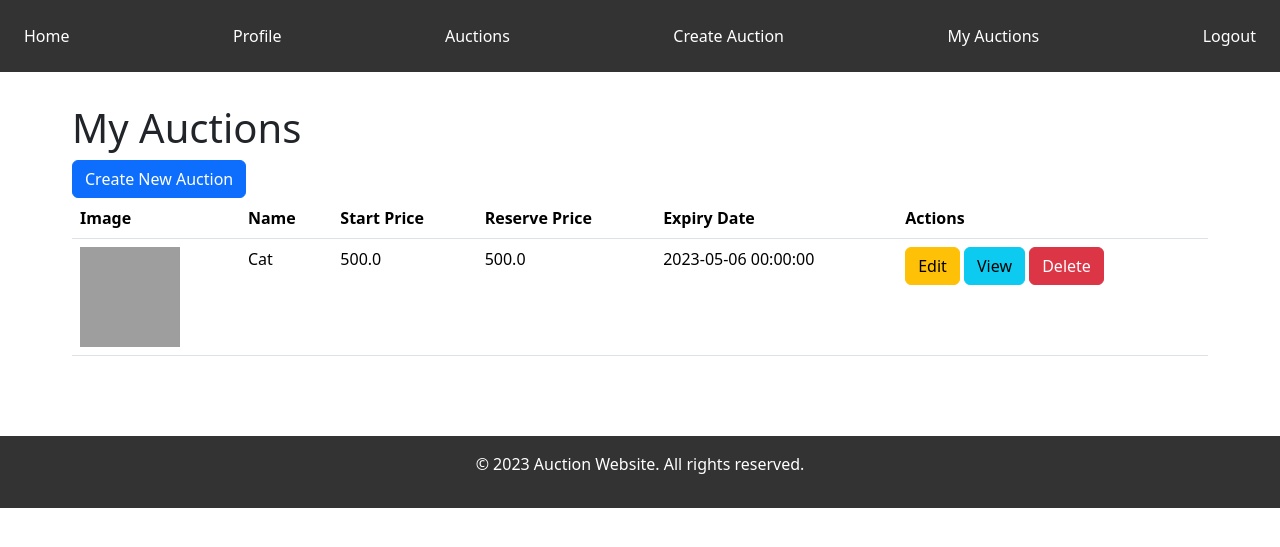
After one commit to SimBuds/AuctionWebsite, a Flask app: page /my-auctions in a window 1280 px wide. The commit adds this page. Shown: the top 547 px of the page. Run offline with Flask 3, Linux system fonts and the light colour scheme; a user stored in the database is signed in; grey boxes are pictures that could not be loaded.

Commit message:
Bidding and CRUD of BID

```diff
--- a/app.py
+++ b/app.py
@@ -1,9 +1,9 @@
-import datetime
+import datetime, atexit
 from flask import Flask, render_template, redirect, url_for, flash, request
 from flask_sqlalchemy import SQLAlchemy
 from flask_login import LoginManager, UserMixin, login_user, logout_user, login_required, current_user
 from werkzeug.security import generate_password_hash, check_password_hash
-
+from apscheduler.schedulers.background import BackgroundScheduler
 from models import db, User, Auction, Bid
 
 app = Flask(__name__)
@@ -77,31 +77,136 @@ def auctions():
     active_auctions = Auction.query.filter(Auction.expiryDate > datetime.datetime.utcnow()).all()
     return render_template('auctions.html', auctions=active_auctions)
 
-@app.route('/create_auction', methods=['GET', 'POST'])
+@app.route('/create-auction', methods=['GET', 'POST'])
 @login_required
 def create_auction():
     if request.method == 'POST':
+        # Get form data and validate
         image = request.form['image']
-        start_price = request.form['start_price']
-        reserve_price = request.form['reserve_price']
+        start_price = float(request.form['start_price'])
+        reserve_price = float(request.form['reserve_price'])
         name = request.form['name']
         description = request.form['description']
-        expiry_date = request.form['expiry_date']
+        expiry_date = datetime.strptime(request.form['expiry_date'], '%Y-%m-%d')  # Assuming expiry_date is in 'YYYY-MM-DD' format
 
-        # Convert input to correct data types
-        start_price = float(start_price)
-        reserve_price = float(reserve_price)
-        expiry_date = datetime.datetime.strptime(expiry_date, '%Y-%m-%d')
-
-        auction = Auction(image=image, startPrice=start_price, reservePrice=reserve_price, name=name,
-                          description=description, expiryDate=expiry_date, userId=current_user.id)
+        # Create new auction and save to the database
+        auction = Auction(image=image, start_price=start_price, reserve_price=reserve_price, name=name, description=description, expiry_date=expiry_date, userId=current_user.id)
         db.session.add(auction)
         db.session.commit()
 
-        flash('Auction created successfully!')
+        flash('Auction created successfully.')
+        return redirect(url_for('my_auctions'))
+
+    return render_template('auction_form.html')
+
+@app.route('/edit-auction/<int:auction_id>', methods=['GET', 'POST'])
+@login_required
+def edit_auction(auction_id):
+    auction = Auction.query.get(auction_id)
+
+    if auction.userId != current_user.id:
+        flash("You don't have permission to edit this auction.")
         return redirect(url_for('index'))
 
-    return render_template('create_auction.html')
+    if request.method == 'POST':
+        # Get form data and validate
+        auction.image = request.form['image']
+        auction.start_price = float(request.form['start_price'])
+        auction.reserve_price = float(request.form['reserve_price'])
+        auction.name = request.form['name']
+        auction.description = request.form['description']
+        auction.expiry_date = datetime.strptime(request.form['expiry_date'], '%Y-%m-%d')
+
+        # Save changes to the database
+        db.session.commit()
+
+        flash('Auction updated successfully.')
+        return redirect(url_for('my_auctions'))
+
+    return render_template('auction_form.html', auction=auction, action="Edit")
+
+@app.route('/delete-auction/<int:auction_id>', methods=['POST'])
+@login_required
+def delete_auction(auction_id):
+    auction = Auction.query.get_or_404(auction_id)
+
+    # Ensure the current user is the owner of the auction or an admin
+    if current_user.id != auction.userId and current_user.role != 'admin':
+        flash('You do not have permission to delete this auction.')
+        return redirect(url_for('index'))
+
+    # Delete associated bids
+    Bid.query.filter_by(auctionId=auction_id).delete()
+
+    # Delete the auction
+    db.session.delete(auction)
+    db.session.commit()
+
+    flash('Auction deleted successfully.')
+    return redirect(url_for('my_auctions'))
+
+@app.route('/auction/<int:auction_id>', methods=['GET', 'POST'])
+@login_required
+def auction_detail(auction_id):
+    auction = Auction.query.get_or_404(auction_id)
+    bids = Bid.query.filter_by(auctionId=auction_id).order_by(Bid.amount.desc()).all()
+
+    if request.method == 'POST':
+        bid_amount = float(request.form['bid_amount'])
+
+        highest_bid = bids[0].amount if bids else auction.startPrice
+        if bid_amount > highest_bid:
+            new_bid = Bid(amount=bid_amount, userId=current_user.id, auctionId=auction_id, result="pending")
+            db.session.add(new_bid)
+            db.session.commit()
+
+            bids = Bid.query.filter_by(auctionId=auction_id).order_by(Bid.amount.desc()).all()
+            flash('Your bid was successfully placed.')
+        else:
+            flash('Your bid must be higher than the current highest bid.')
+
+    return render_template('auction_detail.html', auction=auction, bids=bids)
+
+@app.route('/edit_profile', methods=['GET', 'POST'])
+@login_required
+def edit_profile():
+    if request.method == 'POST':
+        # Update user information
+        current_user.username = request.form['username']
+        current_user.email = request.form['email']
+        db.session.commit()
+        flash('Profile updated successfully.')
+        return redirect(url_for('profile'))
+
+    return render_template('edit_profile.html')
+
+@app.route('/my-auctions')
+@login_required
+def my_auctions():
+    user_id = current_user.id
+    auctions = Auction.query.filter_by(userId=user_id).all()
+    return render_template('my_auctions.html', auctions=auctions)
+
+def check_expired_auctions():
+    expired_auctions = Auction.query.filter(Auction.expiryDate < datetime.now()).all()
+    for auction in expired_auctions:
+        bids = Bid.query.filter(Bid.auctionId == auction.id).order_by(Bid.amount.desc()).all()
+        if bids and bids[0].amount >= auction.reservePrice:
+            winning_bid = bids[0]
+            winning_bid.result = 'winning'
+            db.session.commit()
+        else:
+            for bid in bids:
+                bid.result = 'losing'
+            db.session.commit()
+
+# Initialize the scheduler
+scheduler = BackgroundScheduler()
+scheduler.add_job(func=check_expired_auctions, trigger="interval", minutes=2.5)
+scheduler.start()
+
+# Shut down the scheduler when exiting the app
+atexit.register(lambda: scheduler.shutdown())
 
 if __name__ == '__main__':
     app.run(debug=True)
--- a/templates/create_auction.html
+++ b/templates/auction_form.html
@@ -1,13 +1,9 @@
 {% extends 'base.html' %}
 
 {% block content %}
-  <h1>Create Auction</h1>
   <form method="POST" action="{{ url_for('create_auction') }}">
     <label for="image">Image URL:</label>
     <input type="text" id="image" name="image" required>
-
-    <label for="start_price">Start Price:</label>
-    <input type="number" step="0.01" id="start_price" name="start_price" required>
 
     <label for="reserve_price">Reserve Price:</label>
     <input type="number" step="0.01" id="reserve_price" name="reserve_price" required>
--- a/templates/auctions.html
+++ b/templates/auctions.html
@@ -14,6 +14,8 @@
                     <p class="card-text">Starting Price: {{ auction.startPrice }}</p>
                     <p class="card-text">Expires on: {{ auction.expiryDate.strftime("%Y-%m-%d %H:%M:%S") }}</p>
                 </div>
+                <div class="card-footer">
+                    <a href="{{ url_for('auction_detail', auction_id=auction.id) }}" class="btn btn-primary">View Auction</a>
             </div>
         </div>
         {% endfor %}
--- a/templates/base.html
+++ b/templates/base.html
@@ -19,7 +19,7 @@
                 <a href="{{ url_for('user_profile') }}">Profile</a>
                 <a href="{{ url_for('auctions') }}">Auctions</a>
                 <a href="{{ url_for('create_auction') }}">Create Auction</a>
-
+                <a href="{{ url_for('my_auctions') }}">My Auctions</a>
                 <a href="{{ url_for('logout') }}">Logout</a>
             {% else %}
                 <a href="{{ url_for('login') }}">Login</a>
--- /dev/null
+++ b/templates/my_auctions.html
@@ -0,0 +1,34 @@
+{% extends 'base.html' %}
+
+{% block content %}
+  <h1>My Auctions</h1>
+  <a href="{{ url_for('create_auction') }}" class="btn btn-primary">Create New Auction</a>
+  <table class="table">
+    <thead>
+      <tr>
+        <th scope="col">Image</th>
+        <th scope="col">Name</th>
+        <th scope="col">Start Price</th>
+        <th scope="col">Reserve Price</th>
+        <th scope="col">Expiry Date</th>
+        <th scope="col">Actions</th>
+      </tr>
+    </thead>
+    <tbody>
+      {% for auction in auctions %}
+        <tr>
+          <td><img src="{{ auction.image }}" alt="{{ auction.name }}" width="100" height="100"></td>
+          <td>{{ auction.name }}</td>
+          <td>{{ auction.startPrice }}</td>
+          <td>{{ auction.reservePrice }}</td>
+          <td>{{ auction.expiryDate }}</td>
+          <td>
+            <a href="{{ url_for('edit_auction', auction_id=auction.id) }}" class="btn btn-warning">Edit</a>
+            <a href="{{ url_for('auction_detail', auction_id=auction.id) }}" class="btn btn-info">View</a>
+            <a href="{{ url_for('delete_auction', auction_id=auction.id) }}" class="btn btn-danger">Delete</a>
+          </td>
+        </tr>
+      {% endfor %}
+    </tbody>
+  </table>
+{% endblock %}
```
Also changed, not shown: templates/auction_detail.html (added, +30 -0 lines), templates/edit_profile.html (added, +16 -0 lines), templates/profile.html (+15 -3 lines), instance/auction.db.
